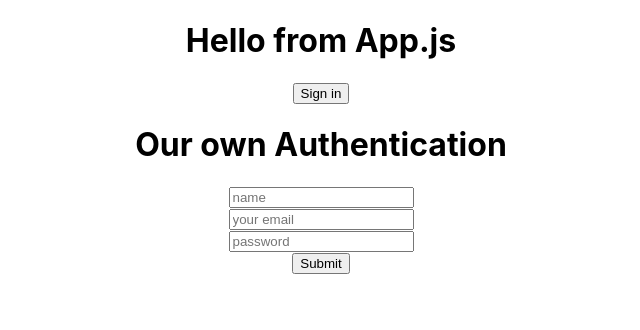
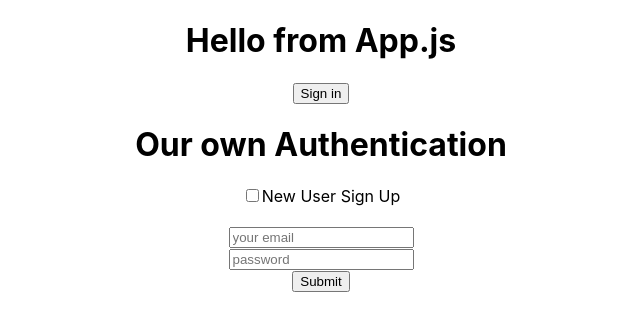
Before and after one commit to shamolmojumder/fire-auth, a React (Create React App) app: page / in a window 1280 px wide. Shown: the top 330 px of the page, without its empty margins (319-959 px from the left). Built offline with nearby package versions, Linux system fonts and the light colour scheme.

Commit message:
toggle sign in and sign up form 3:00

```diff
--- a/src/App.js
+++ b/src/App.js
@@ -9,6 +9,7 @@ firebase.initializeApp(firebaseConfig);
 function App() {
   const [user,setUser]=useState({
     isSignedIn:false,
+    newuser:false,
     name:'',
     email:'',
     password:'',
@@ -112,15 +113,17 @@ const handleSubmit =(e)=>{
         <div>
             <p> {name} </p>
             <p>{email} </p>
-            <img src={photo} alt=""/>
+            <img src={photo} alt="missing"/>
         </div>
       }
 
 
         <h1>Our own Authentication</h1>
+        <input type="checkbox" name="newUser" id=""/>
+        <label htmlFor="newUser">New User Sign Up</label>
         <form action="" onSubmit={handleSubmit}>
-          <input type="text" name="name" id="" onBlur={handleBlur} placeholder="name"/>
-          <br/>
+        {user.newuser&& <input type="text" name="name" id="" onBlur={handleBlur} placeholder="name"/>}
+         <br/>
           <input type="text" name="email" id="" onBlur={handleBlur} placeholder="your email" required/>
           <br/>
           <input type="password" name="password" id="" onBlur={handleBlur} placeholder="password" required/>
```
